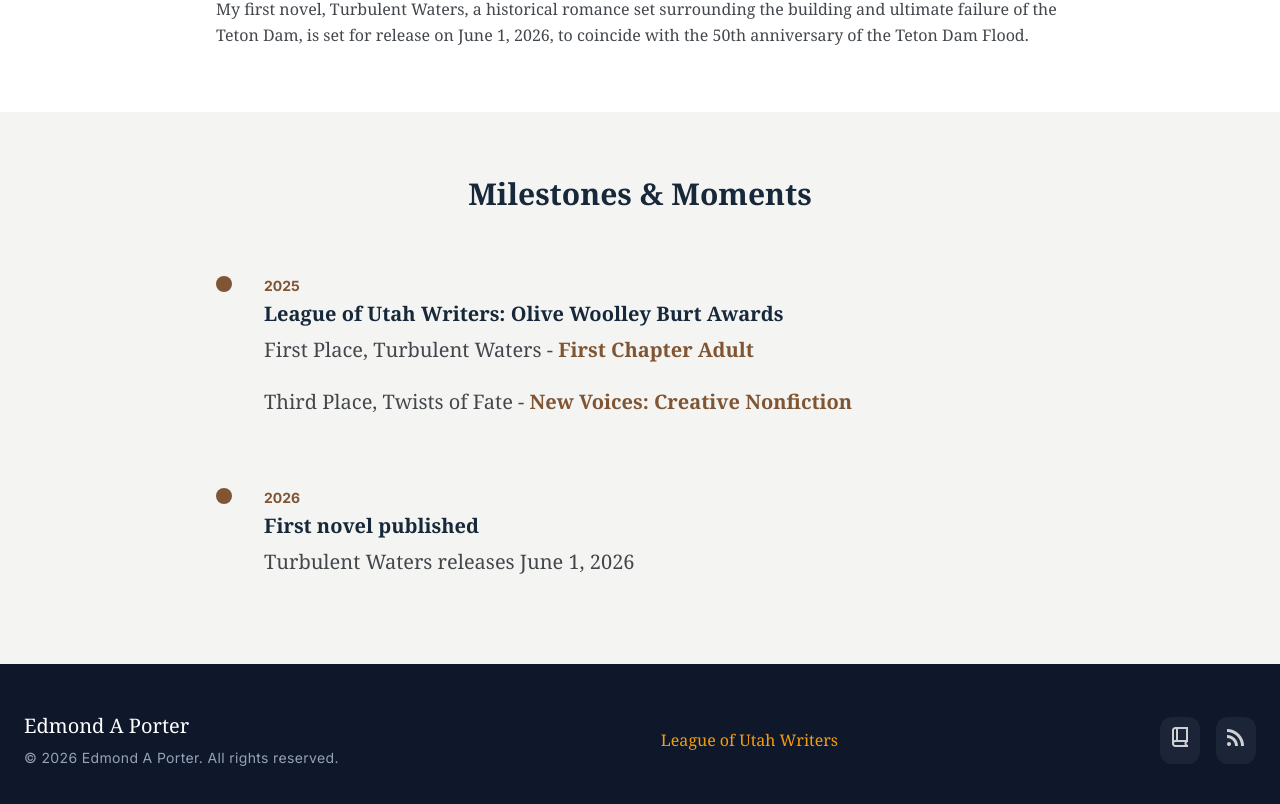
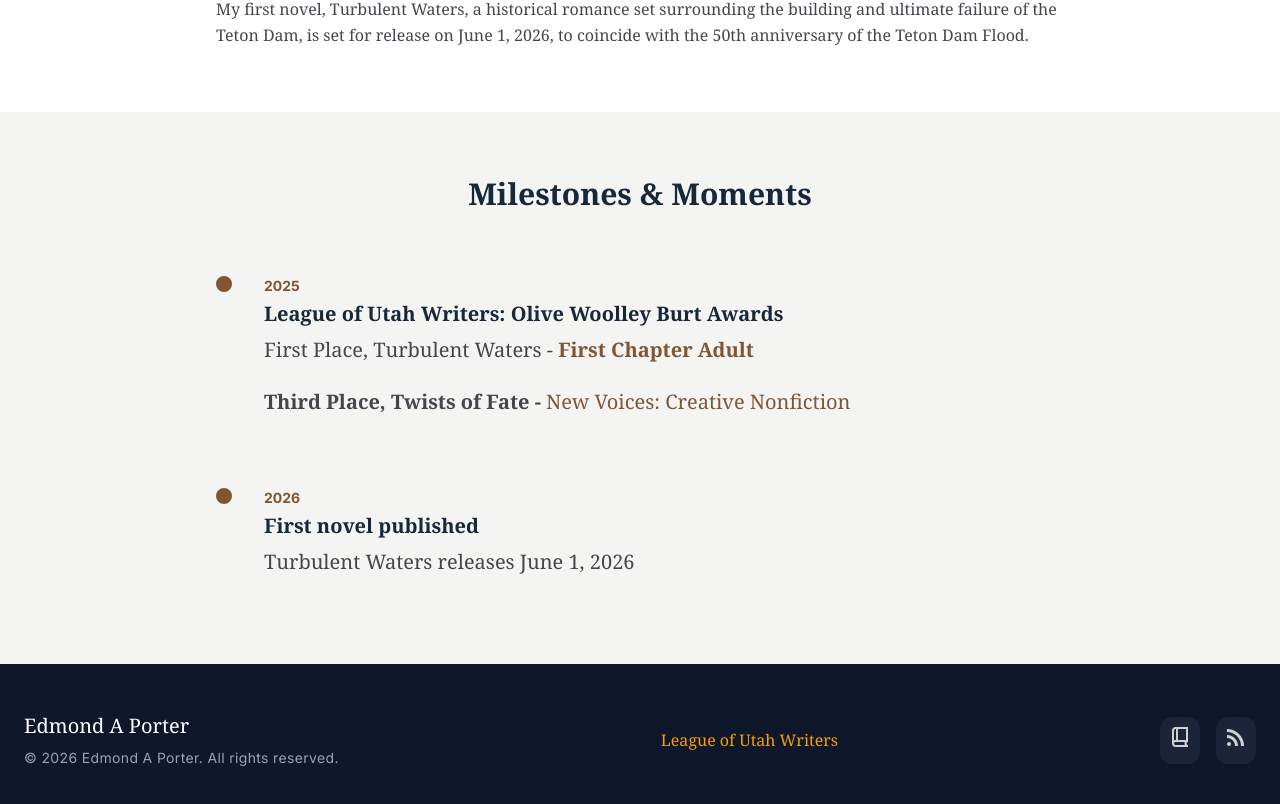
Before and after one commit to epix360/edmond-porter-react-site, a Next.js app: page /about in a window 1280 px wide. Shown: the part 2682-3486 px from the top of the page. Built offline with nearby package versions, Linux system fonts and the light colour scheme.

Commit message:
Fix markdown rendering order

```diff
--- a/app/about/AboutClient.js
+++ b/app/about/AboutClient.js
@@ -11,6 +11,23 @@ import { fallbackContent } from '@/src/data/fallbackContent';
 import aboutBioData from '@/public/content/about-bio.json';
 import timeline2025 from '@/public/content/timeline/2025.json';
 import timeline2026 from '@/public/content/timeline/2026.json';
+
+// Process inline formatting (bold/italic) on text
+const processInline = (text) => {
+  // Bold first (**text**)
+  let result = text.split('**').map((part, index) => {
+    if (index % 2 === 1) return `<strong class="font-bold">${part}</strong>`;
+    return part;
+  }).join('');
+
+  // Then italic (*text*)
+  result = result.split('*').map((part, index) => {
+    if (index % 2 === 1) return `<em class="italic">${part}</em>`;
+    return part;
+  }).join('');
+
+  return result;
+};
 
 // Simple markdown to HTML converter
 const convertMarkdown = (text) => {
@@ -33,23 +50,14 @@ const convertMarkdown = (text) => {
     return line;
   }).join('\n');
 
-  // Convert markdown links [text](url) to HTML
-  result = result.replace(/\[([^\]]+)\]\(([^)]+)\)/g, '<a href="$2" target="_blank" rel="noopener noreferrer" class="text-secondary hover:underline">$1</a>');
+  // Convert markdown links [text](url) to HTML with inline formatting inside
+  result = result.replace(/\[([^\]]+)\]\(([^)]+)\)/g, (match, linkText, url) => {
+    const processedText = processInline(linkText);
+    return `<a href="${url}" target="_blank" rel="noopener noreferrer" class="text-secondary hover:underline">${processedText}</a>`;
+  });
 
-  // Convert bold and italic using simple string methods
-  result = result.split('**').map((part, index) => {
-    if (index % 2 === 1) {
-      return `<strong class="font-bold">${part}</strong>`;
-    }
-    return part;
-  }).join('');
-
-  result = result.split('*').map((part, index) => {
-    if (index % 2 === 1) {
-      return `<em class="italic">${part}</em>`;
-    }
-    return part;
-  }).join('');
+  // Process remaining inline formatting (text not in links)
+  result = processInline(result);
 
   // Split into paragraphs and wrap non-header content
   const paragraphs = result.split('\n');
```
Also changed, not shown: 25 other files (tests, documents, lock files or other folders).
